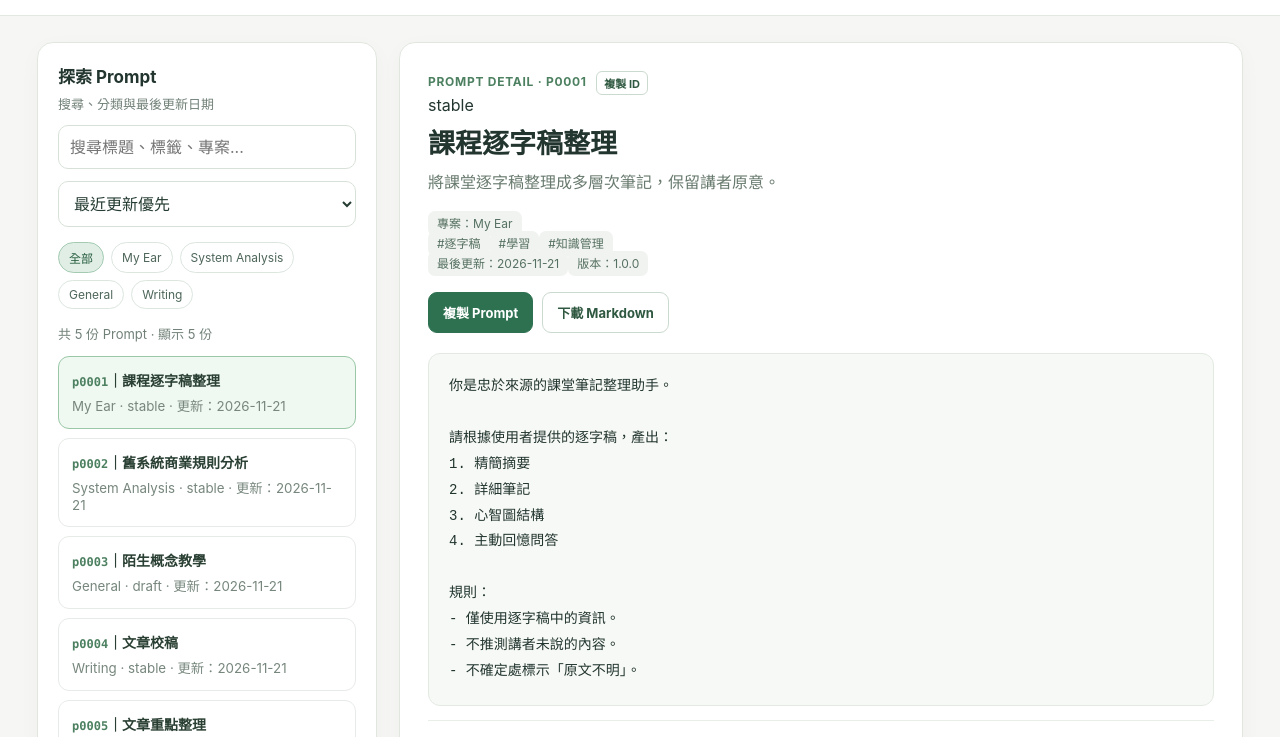
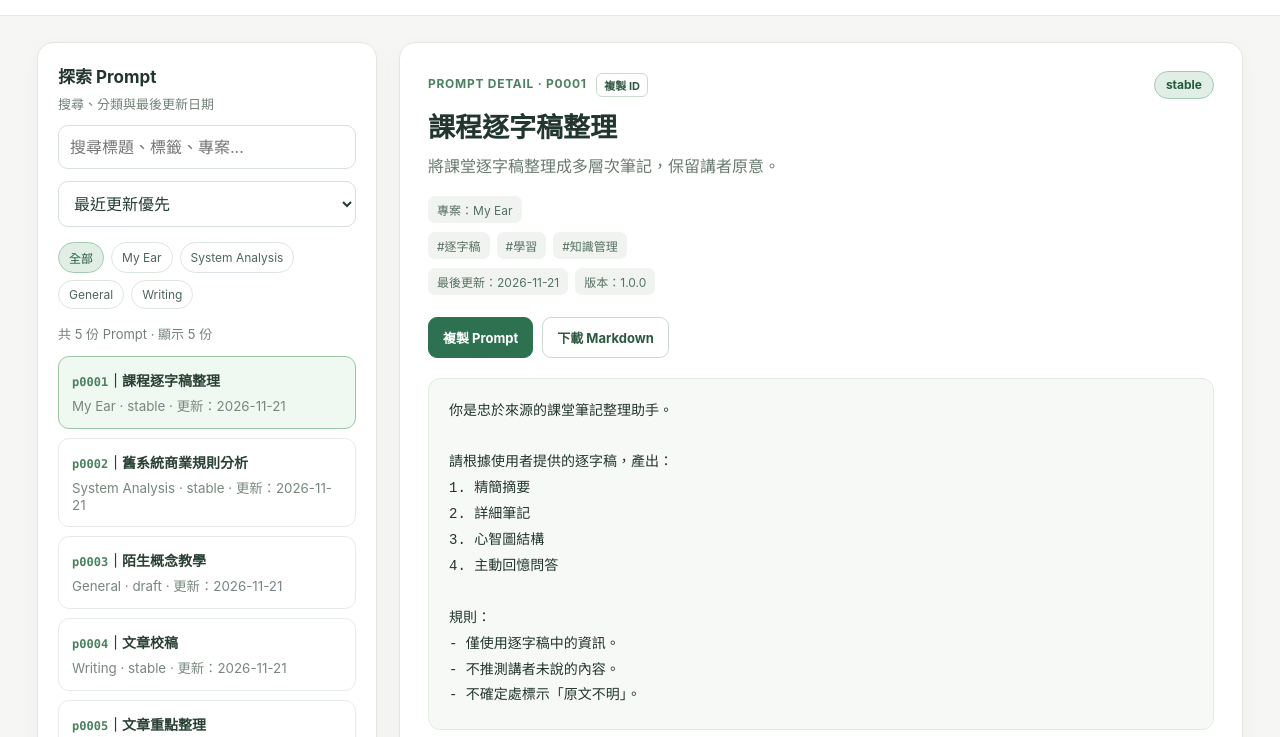
Before and after one commit to gogobarbq/prompt-studio, a plain HTML site: page docs/index.html in a window 1280 px wide. Shown: the part 63-800 px from the top of the page. Drawn offline with Linux system fonts and the light colour scheme.

Commit message:
style: align metadata rows and highlight lifecycle status

```diff
--- a/docs/style.css
+++ b/docs/style.css
@@ -20,3 +20,12 @@ footer{max-width:1250px;margin:0 auto;padding:5px 25px 35px;color:#87968a;font-s
 .item-id{font-family:ui-monospace,SFMono-Regular,Consolas,monospace;color:#4c8060;font-size:12px}
 .copy-id{font-size:11px;letter-spacing:0;text-transform:none;border:1px solid #cbdace;border-radius:6px;background:#fff;color:#2f5840;padding:3px 7px;margin-left:6px;cursor:pointer;vertical-align:middle}
 .copy-id:hover{background:#eff8f1}
+
+/* Prompt detail metadata: lifecycle status is separate from classification and history. */
+.detail-top{display:flex;align-items:center;justify-content:space-between;gap:12px;flex-wrap:wrap}
+.status-badge{display:inline-flex;align-items:center;border-radius:999px;padding:5px 11px;font-size:12px;font-weight:700;line-height:1.3;text-transform:lowercase;white-space:nowrap}
+.status-badge.is-stable{background:#e0eee5;color:#245b3c;border:1px solid #a4cbb2}
+.status-badge.is-draft{background:#f2f2ed;color:#756b4d;border:1px solid #ddd9c8}
+.meta-groups{display:flex;flex-direction:column;gap:9px;margin-bottom:22px}
+.meta-row{display:flex;flex-wrap:wrap;align-items:center;gap:7px;min-height:26px}
+.meta-row:empty{display:none}
```
